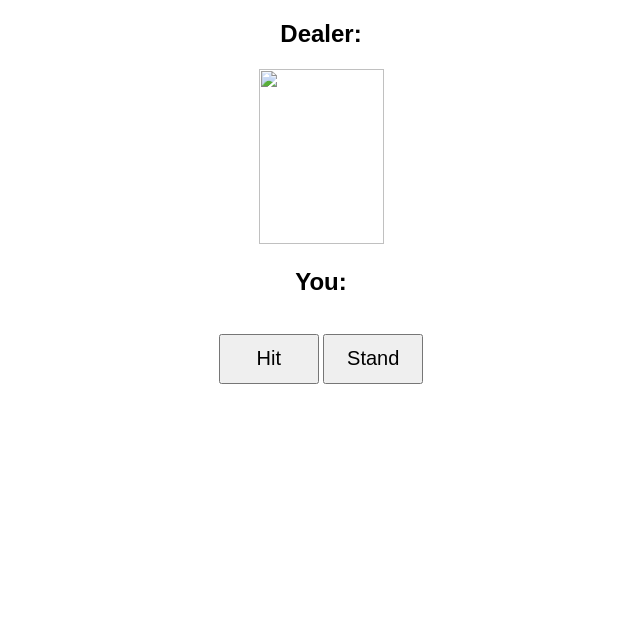
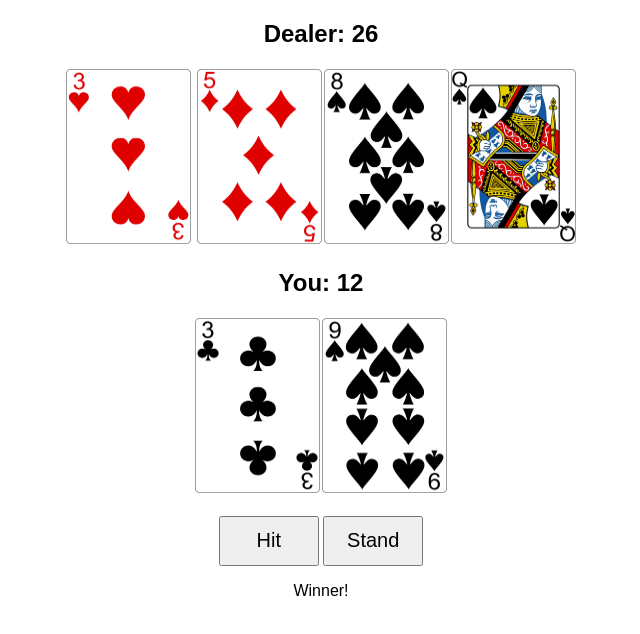
Before and after one commit to kylegould36/game-project, a plain HTML site: page index.html in a window 1280 px wide. Both pictures are taken after a click on the button "Stand". Shown: the whole page, without its empty margins (319-959 px from the left). Drawn offline with Linux system fonts and the light colour scheme.

Commit message:
need to style

```diff
--- a/index.html
+++ b/index.html
@@ -10,7 +10,7 @@
 <body>
     <h2>Dealer: <span id="dealer-sum"></span></h2>
     <div id="dealer-cards">
-        <img id="hidden" src="">
+        <img id="hidden" src="./cards/BACK.png">
     </div>
 
     <h2>You: <span id="your-sum"></span></h2>
--- a/script.js
+++ b/script.js
@@ -48,11 +48,67 @@ function startGame() {
 
         let cardImg = document.createElement("img");
         let card = deck.pop();
-        cardImg.src = "" + card + "";
+        cardImg.src = "./cards/" + card + ".png";
         dealerSum += getValue(card);
         dealerAceCount += checkAce(card);
-        document.getElementsById("dealer-cards").append(cardImg);
+        document.getElementById("dealer-cards").append(cardImg);
     }
+    console.log(dealerSum);
+
+    for (let i = 0; i < 2; i++) {
+        let cardImg = document.createElement("img");
+        let card = deck.pop();
+        cardImg.src = "./cards/" + card + ".png";
+        yourSum += getValue(card);
+        yourAceCount += checkAce(card);
+        document.getElementById("your-cards").append(cardImg);
+    }
+    console.log(yourSum);
+    document.getElementById("hit").addEventListener("click", hit);
+    document.getElementById("stand").addEventListener("click", stand);
+
+}
+
+function hit() {
+    if(!canHit) {
+        return;
+    }
+
+    let cardImg = document.createElement("img");
+    let card = deck.pop();
+    cardImg.src = "./cards/" + card + ".png";
+    yourSum += getValue(card);
+    yourAceCount += checkAce(card);
+    document.getElementById("your-cards").append(cardImg);
+
+    if(reduceAce(yourSum, yourAceCount) > 21) {
+        canHit = false;
+    }
+}
+
+function stand() {
+    dealerSum = reduceAce(dealerSum, dealerAceCount);
+    yourSum = reduceAce(yourSum, yourAceCount);
+
+    canHit = false;
+    document.getElementById("hidden").src="./cards/" + hidden + ".png";
+
+    let message = "";
+    if(yourSum > 21) {
+        message = "Loser!";
+    } else if(dealerSum > 21) {
+        message = "Winner!";
+    } else if(yourSum == dealerSum) {
+        message = "Tie!";
+    } else if(yourSum > dealerSum) {
+        message = "Winner!";
+    } else if(yourSum < dealerSum) {
+        message = "Loser!";
+    }
+
+    document.getElementById("dealer-sum").innerText = dealerSum;
+    document.getElementById("your-sum").innerText = yourSum;
+    document.getElementById("results").innerText = message;
 }
 
 function getValue(card) {
@@ -77,3 +133,11 @@ function checkAce(card) {
         return 0;
     }
 }
+
+function reduceAce(playerSum, playerAceCount) {
+    while(playerSum > 21 && playerAceCount > 0) {
+        playerSum -= 10;
+        playerAceCount -= 1;
+    }
+    return playerSum;
+}
```
